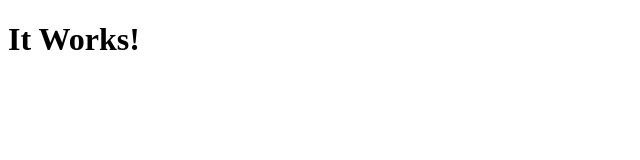
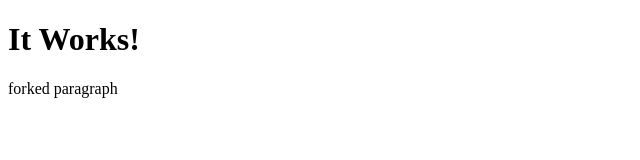
Before and after one commit to Theobasallaje/wed_class, a plain HTML site: page index.html in a window 1280 px wide. Shown: the whole page, without its empty margins (0-640 px from the left). Drawn offline with Linux system fonts and the light colour scheme.

Commit message:
forked update

```diff
--- a/index.html
+++ b/index.html
@@ -4,5 +4,6 @@
     </head>
     <body>
         <h1>It Works!</h1>
+        <p>forked paragraph</p>
     </body>
 </html>
```
